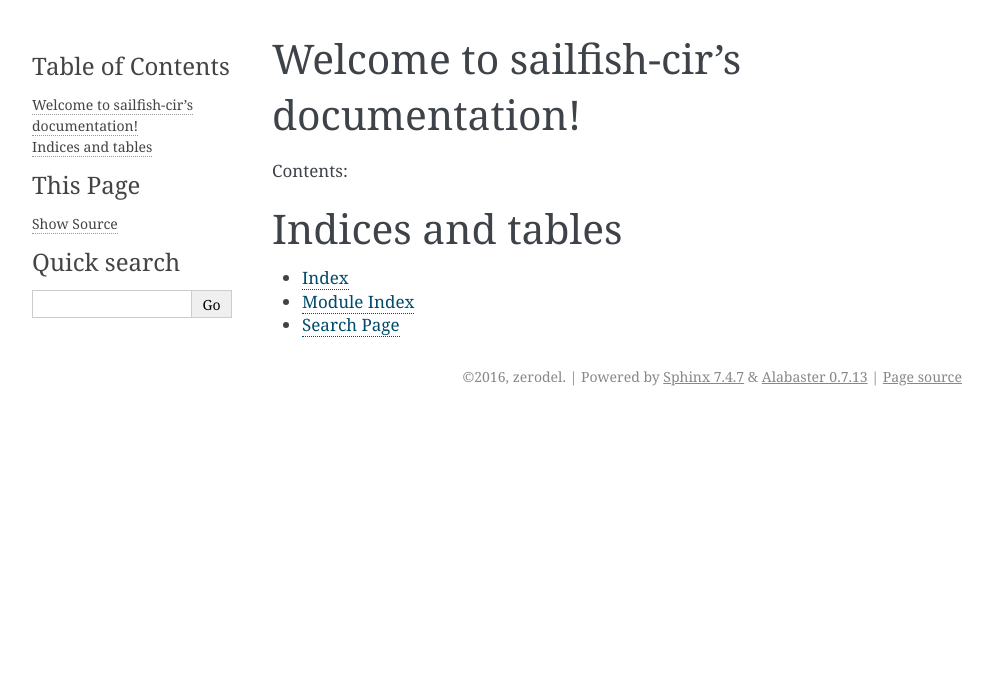
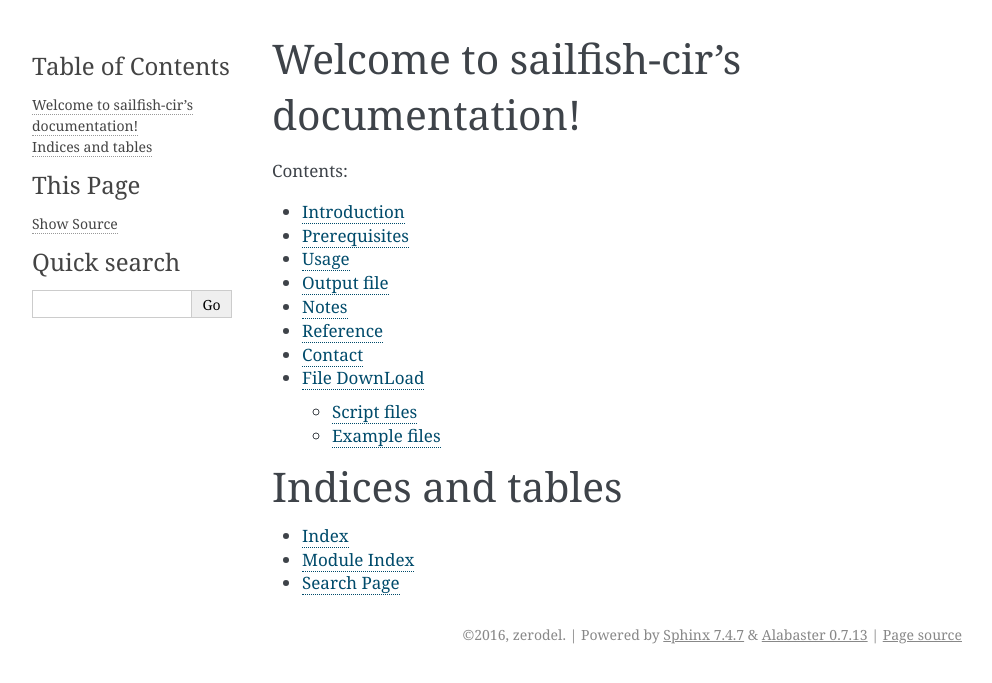
Before and after one commit to zerodel/sailfish-cir, a Sphinx documentation site: the page built from docs/index.rst, in a window 1280 px wide. Shown: the top 683 px of the page, without its empty margins (148-1140 px from the left). Built offline with Sphinx 7.4.7, drawn with Linux system fonts in a browser that asks for light colours; some of the changed lines change nothing that is shown.

Commit message:
sorry , my fault ...

```diff
--- a/docs/index.rst
+++ b/docs/index.rst
@@ -10,6 +10,7 @@ Contents:
 
 .. toctree::
    :maxdepth: 2
+
    main
 
 
--- /dev/null
+++ b/docs/main.rst
@@ -0,0 +1,127 @@
+Introduction
+------------
+
+Saifish-cir is a software tool for estimating the relative abundance of
+Circular RNA transcript from high-throughput RNA-seq data.
+
+It accepts `CIRI <https://sourceforge.net/projects/ciri/>`__ output to
+specify reference set of circular RNA transcripts in RNA-seq data,
+transforms circular transcripts to pseudo-linear transcripts, and then
+estimates the expression of RNA transcripts, both linear and circular,
+in `Sailfish <http://www.cs.cmu.edu/~ckingsf/software/sailfish/>`__
+framework.
+
+Prerequisites
+-------------
+
+The following three tools should be installed before running this
+script.
+
+::
+
+    1. Cufflinks
+       Gffread,a part of Cufflinks Package, is used as sequnce extractor here.
+    2. Sailfish
+       Sailfish is used to quantify RNA expression here. Sailfish 0.7.0 or above is recommended.
+    3. gffutils
+       This Python package is needed to build a database for your genomic annotation file.
+
+We assume that these pre-installed scripts are running under a Unix-like
+enviroment, and paths of gffread and sailfish should be added to your
+``PATH`` variable.
+
+Other than these scripts, you should provide the following data files
+for Saifish-cir run as well.
+
+::
+
+    1. Your reads file in fasta/fastq format;
+    2. A CIRI output file.
+    3. Genomic annotation file in .gtf format, and a single or multi-fasta file containing RNA sequences.
+
+Usage
+-----
+
+    python path/to/your/sailfish\_cir.py -g
+    path/to/your/genomic/sequence/foo.fa -a
+    path/to/your/annotation/bar.gtf -1 path/to/your/reads/mate1.fastq -2
+    /path/to/your/reads/mate2.fastq -o
+    /path/to/where/you/want/your/result -c
+    /path/to/your/CIRI/output/file
+
+::
+
+    -g  path to genomic sequence fasta file
+    -a  path to genomic annotation file, ie, .gtf or .gff files
+    -r  path to your single-end sequencing reads file.
+    -1  path to your pair-end reads, mate 1
+    -2  path to your pair-end reads, mate 2
+    -o  output folder that contains your quantification results and the index built by sailfish
+    -c  path to CIRI output file to specify circular RNA
+    -h/--help   print this help message
+
+optional arguments:
+
+::
+
+    -k  k-mer size used by sailfish to built index. default is 19
+    --libtype   format string describing the library type of your reads. default is "IU", [read more on libtype of Sailfish](http://sailfish.readthedocs.org/en/master/library_type.html)
+
+Output file
+-----------
+
+Sailfish-cir output files can be found at a subdirectory named
+``quant_circular`` under the path set by ``-o`` parameter.
+
+Notes
+-----
+
+1. gtf file In order to generate reference sequence of circular RNA
+   transcripts, a database of your genomic annotation will be build. It
+   is recommended to create the database file manually with the suffix
+   "db" and put it under the same directory of gtf file. Because the
+   format of gtf file changes after GRCH37.75. It will be very slow to
+   build the database using the same option for earlier gtf version.
+
+2. CIRI file This script only supports CIRI outputs (CIRI v1.2) to
+   specify the circular RNA isoforms for current version {2016/02/04}.
+   File formats may change as CIRI updates, and other file formats will
+   be supported soon.
+
+Reference
+---------
+
+Musheng Li, Xueying Xie, Jing Zhou, Tong Zhou\* and Wanjun Gu\*(2016)
+Sailfish-cir: a model-based tool to quantify circular RNA expression
+from high-throughput RNA-seq data. Submitted.
+
+Contact
+-------
+
+Musheng li (zerodel@126.com)
+
+File DownLoad
+-------------
+
+Script files
+~~~~~~~~~~~~
+
+You can download the scripts by `click
+here <https://github.com/zerodel/sailfish-cir/archive/master.zip>`__. If
+you are familiar with git, use
+``git@github.com:zerodel/sailfish-cir.git`` .
+
+Example files
+~~~~~~~~~~~~~
+
+1. Genomic Annotation file `hg19 .gtf
+   file <https://mega.nz/#!spA1BYZS!ab7EEWilWhUsvp6LeAPic1ia32dkO049sN17OB3foww>`__
+   `binary gffutils database
+   file <https://mega.nz/#!5pYmXKwZ!Fxgr5nc2LncyTojDXR1jTxbBs4RyDmDBgglg55udCbM>`__
+2. Genome file `Genome
+   file <https://mega.nz/#!QpBkXArT!HCyijZK6av5MRCwFnPaf7OS0eHC8sRa3szTP5Tt_Qas>`__
+3. RNA-seq data
+   `mate1 <https://mega.nz/#!t9o2SLIJ!hlOsdJ2RC6XfvAHY1o6GD-KZ6PzPwGwjGmM7ORYXlSU>`__
+   `mate2 <https://mega.nz/#!Ulx2AQZa!G0Cu01LG3bE6z8WaiSP4gw5ohBEOgzfXtTJDulN0Az8>`__
+4. CIRI output file `CIRI output of RNA-seq data
+   above <https://mega.nz/#!JspGGBzA!316V2Y8OsBFedMctE2LU0RtGAaZdvCWfsF583gocsAI>`__
```
